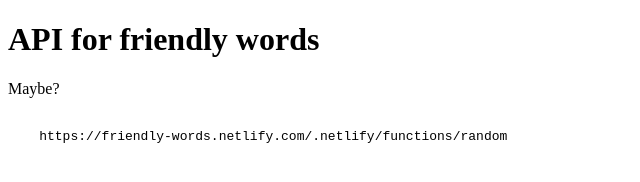
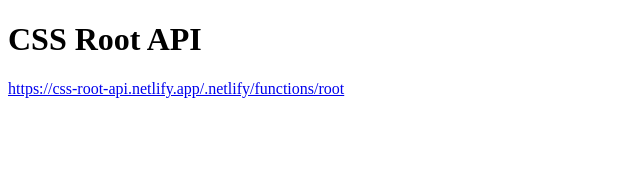
Before and after one commit to bennettfeely/css-root-api, a website: page index.html in a window 1280 px wide. Shown: the whole page, without its empty margins (0-640 px from the left). Drawn offline with Linux system fonts and the light colour scheme.

Commit message:
update link

```diff
--- a/functions/random.js
+++ b/functions/root.js
@@ -1,6 +1,8 @@
 exports.handler = function (event, context, callback) {
 	const output = `:root {
-	--random: ${Math.random()}
+	--random: ${Math.random()};
+	--pi: ${Math.PI()};
+	--e: ${Math.E()};
 }`;
 
 	callback(null, {
--- a/index.html
+++ b/index.html
@@ -1,14 +1,11 @@
 <!DOCTYPE html>
 <html lang="en">
 <head>
-  <meta charset="UTF-8">
-  <title>API for friendly-words</title>
+	<meta charset="UTF-8">
+	<title>CSS Root API</title>
 </head>
 <body>
-  <h1>API for friendly words</h1>
-  <p>Maybe?</p>
-  <pre><code>
-    https://friendly-words.netlify.com/.netlify/functions/random
-  </code></pre>
+	<h1>CSS Root API</h1>
+	<a href="https://css-root-api.netlify.app/.netlify/functions/root">https://css-root-api.netlify.app/.netlify/functions/root</a>
 </body>
 </html>
```
Also changed, not shown: netlify.toml, 1 other file.
